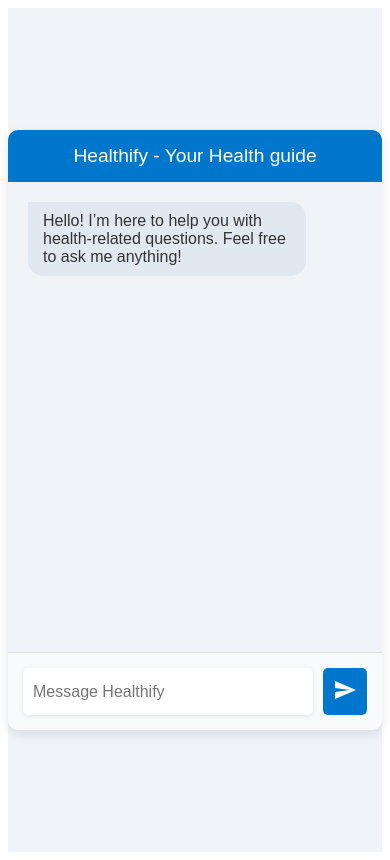
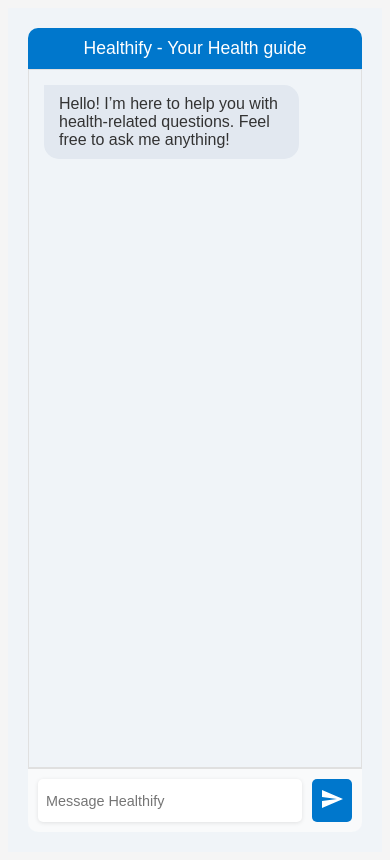
Before and after one commit to karanshah254/AI-Healthcare-Chatbot, a React (Vite) app: page / in a window 390 px wide. Built offline with nearby package versions, Linux system fonts and the light colour scheme.

Commit message:
fixed scrolling issues and spacing

```diff
--- a/src/components/Chatbot.css
+++ b/src/components/Chatbot.css
@@ -5,11 +5,17 @@
     height: 600px;
     background-color: #f0f4f8;
     border-radius: 10px;
-    box-shadow: 0 4px 12px rgba(0, 0, 0, 0.1);
+    /* box-shadow: 0 4px 12px rgba(0, 0, 0, 0.05); */
+    box-shadow: none;
     display: flex;
     flex-direction: column;
     overflow: hidden;
     font-family: 'Arial', sans-serif;
+    margin: 0 auto;
+}
+
+body {
+    background-color: whitesmoke;
 }
 
 .chatbot-header {
@@ -18,6 +24,7 @@
     padding: 15px;
     font-size: 1.2em;
     text-align: center;
+    flex-shrink: 0;
 }
 
 .chatbot-body {
@@ -26,6 +33,9 @@
     overflow-y: auto;
     display: flex;
     flex-direction: column;
+    min-height: 0;
+    flex-shrink: 1;
+    border: 1.5px solid #e0e0e0;
 }
 
 /* Base styling for all messages */
@@ -63,6 +73,7 @@
     border-top: 1px solid #e0e0e0;
     display: flex;
     background-color: #f9fafb;
+    box-sizing: border-box;
 }
 
 .input-field input {
@@ -87,3 +98,40 @@
 .input-field button:hover {
     background-color: #005fa3;
 }
+
+/* Responsive styles for small screens */
+@media screen and (max-width: 600px) {
+    .chatbot-container {
+        width: calc(100% - 40px);
+        height: calc(100vh - 40px);
+        margin: 20px;
+        border-radius: 10px;
+        background-color: #f0f4f8;
+        box-shadow: none;
+    }
+
+    .chatbot-header {
+        padding: 10px;
+        font-size: 1.1em;
+        flex-shrink: 0;
+    }
+
+    .chatbot-body {
+        padding: 5px;
+    }
+
+    .input-field {
+        padding: 10px;
+        justify-content: space-between;
+    }
+
+    .input-field input {
+        padding: 8px;
+        font-size: 0.9em;
+    }
+
+    .input-field button {
+        padding: 8px;
+        font-size: 0.9em;
+    }
+}
--- a/src/components/Chatbot.tsx
+++ b/src/components/Chatbot.tsx
@@ -49,8 +49,21 @@
     };
 
     useEffect(() => {
-        if (chatBodyRef.current) {
-            chatBodyRef.current.scrollTop = chatBodyRef.current.scrollHeight;
+        const scrollToBottom = () => {
+            if (chatBodyRef.current) {
+                chatBodyRef.current.scrollTop = chatBodyRef.current.scrollHeight;
+            }
+        };
+
+        scrollToBottom(); // scroll when messages changes/update
+
+        const handleResize = () => {
+            scrollToBottom(); // scroll when window resizes
+        }
+
+        window.addEventListener('resize', handleResize);
+        return () => {
+            window.removeEventListener('resize', handleResize)
         }
     }, [messages])
 
```
